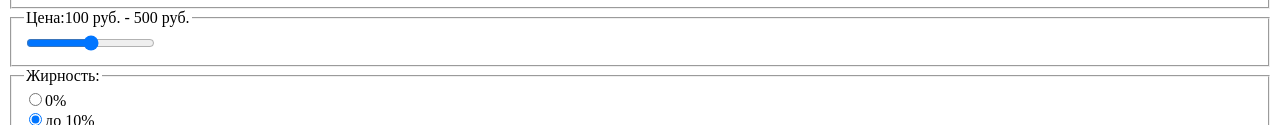
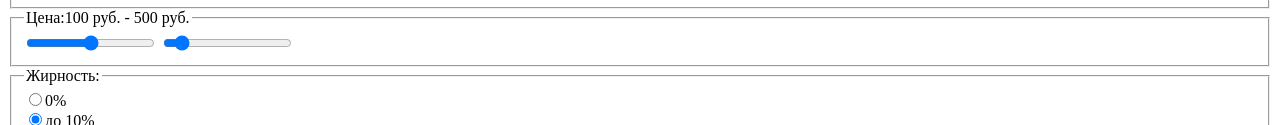
Before and after one commit to MilaRaz/495451-gllacy, a plain HTML site: page cataloge.html in a window 1280 px wide. Shown: the part 345-470 px from the top of the page. Drawn offline with Linux system fonts and the light colour scheme.

Commit message:
разметка каталога

```diff
--- a/cataloge.html
+++ b/cataloge.html
@@ -43,6 +43,7 @@
 		<fieldset>
             <legend>Цена:100 руб. - 500 руб.</legend>
 		<input type="range" min="0" max="100" step="1" value="50">
+		<input type="range" min="0" max="500" step="1" value="50">
 		</fieldset>
 		 <fieldset>
             <legend>Жирность:</legend>
```
